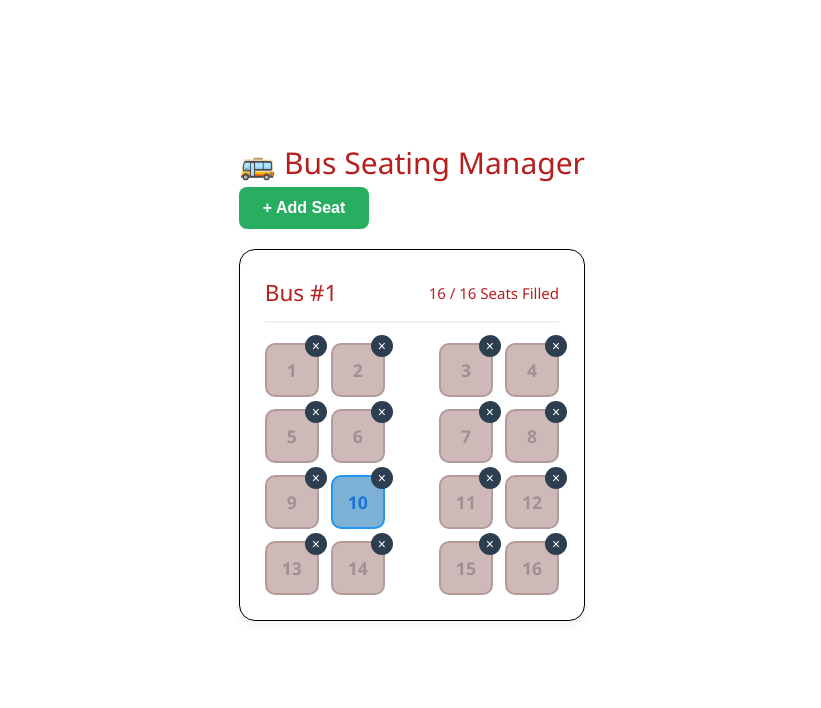
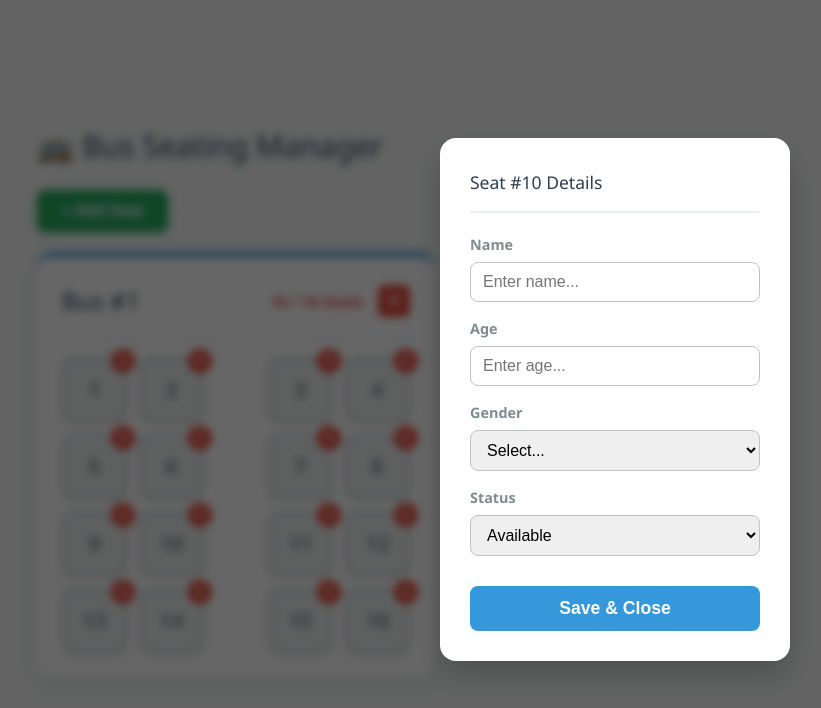
Before and after one commit to Keith0722/herewego, a Vue app: page / in a window 1280 px wide. Both pictures are taken after a click on the element "10". Shown: the top 708 px of the page, without its empty margins (25-846 px from the left). Built offline with nearby package versions, Linux system fonts and the light colour scheme.

Commit message:
Newest update

```diff
--- a/src/App.vue
+++ b/src/App.vue
@@ -4,22 +4,71 @@
 
     <button @click="addSeat" class="add-btn">+ Add Seat</button>
 
+    <div class="buses-wrapper">
       <div v-for="(bus, busIndex) in buses" :key="busIndex" class="bus-section">
         <div class="bus-header">
           <h2>Bus #{{ busIndex + 1 }}</h2>
-        <span>{{ bus.length }} / 16 Seats Filled</span>
+          <div class="bus-meta">
+            <span :style="{ color: bus.length === 16 ? '#e74c3c' : '#27ae60', fontWeight: 'bold' }">
+              {{ bus.length }} / 16 Seats
+            </span>
+            <button @click="removeBus(busIndex)" class="delete-bus-btn" title="Delete Bus">×</button>
+          </div>
         </div>
 
         <div class="bus-grid">
           <div v-for="seat in bus" :key="seat.id" class="seat-card">
             <div
               :class="['seat-square', 'status-' + seat.status]"
-            @click="toggleStatus(seat)"
+              @click="openModal(seat)"
             >
               {{ seat.number }}
             </div>
-          <button @click="removeSeat(busIndex, seat.id)" class="delete-btn">×</button>
+            <button class="delete-btn" @click="removeSeat(busIndex, seat.id)">×</button>
           </div>
+        </div>
+      </div>
+    </div>
+
+    <div v-if="activeSeat" class="modal-overlay" @click.self="closeModal">
+      <div class="modal-content">
+        <h3>Seat #{{ activeSeat.number }} Details</h3>
+
+        <div class="form-group">
+          <label>Name</label>
+          <input type="text" v-model="activeSeat.passengerName" placeholder="Enter name..." />
+        </div>
+
+        <div class="form-group">
+          <label>Age</label>
+          <input
+            type="number"
+            v-model="activeSeat.passengerAge"
+            min="0"
+            @input="activeSeat.passengerAge = activeSeat.passengerAge < 0 ? 0 : activeSeat.passengerAge"
+            placeholder="Enter age..."/>
+        </div>
+
+        <div class="form-group">
+          <label>Gender</label>
+          <select v-model="activeSeat.passengerGender">
+            <option value="" disabled>Select...</option>
+            <option value="Male">Male</option>
+            <option value="Female">Female</option>
+            <option value="Other">Other</option>
+          </select>
+        </div>
+
+       <div class="form-group">
+          <label>Status</label>
+          <select v-model="activeSeat.status">
+            <option :value="0">Available</option>
+            <option :value="2">Booked</option>
+            <option :value="3">Unavailable</option>
+          </select>
+        </div>
+
+        <button @click="closeModal" class="save-btn">Save & Close</button>
       </div>
     </div>
   </div>
@@ -29,5 +78,5 @@
 import { useBusBooking } from './useBusBooking';
 import './style.css';
 
-const { buses, toggleStatus, addSeat, removeSeat } = useBusBooking();
+const { buses, addSeat, removeSeat, removeBus, activeSeat, openModal, closeModal } = useBusBooking();
 </script>
--- a/src/style.css
+++ b/src/style.css
@@ -1,19 +1,37 @@
+body {
+  background-color: #f4f7f6;
+  margin: 0;
+}
 
 .app-container {
   font-family: 'Segoe UI', Tahoma, Geneva, Verdana, sans-serif;
   padding: 30px;
-  max-width: 900px;
+  max-width: 1200px;
   margin: auto;
-  color: #b71e1e;
+  color: #2c3e50;
+}
+
+h1 {
+  color: #34495e;
+  margin-bottom: 20px;
+}
+
+
+.buses-wrapper {
+  display: grid;
+
+  grid-template-columns: repeat(3, 1fr);
+  gap: 25px;
+  margin-top: 20px;
+  align-items: start;
 }
 
 .bus-section {
   background: #ffffff;
-  border: 1px solid #000000;
   border-radius: 16px;
   padding: 25px;
-  margin-bottom: 40px;
-  box-shadow: 0 4px 12px rgba(0,0,0,0.05);
+  box-shadow: 0 8px 20px rgba(0, 0, 0, 0.08);
+  border-top: 5px solid #3498db;
 }
 
 .bus-header {
@@ -21,70 +39,58 @@
   justify-content: space-between;
   align-items: center;
   margin-bottom: 20px;
-  border-bottom: 2px solid #f0f0f0;
-  padding-bottom: 10px;
+  border-bottom: 2px solid #ecf0f1;
+  padding-bottom: 15px;
+}
+
+.bus-header h2 {
+  margin: 0;
+  font-size: 1.5rem;
+}
+
+.bus-meta {
+  display: flex;
+  align-items: center;
+  gap: 15px;
 }
 
 
 .bus-grid {
   display: grid;
-  /* 2 seats | 30px Aisle | 2 seats */
-  grid-template-columns: repeat(2, 1fr) 30px repeat(2, 1fr);
+  grid-template-columns: 1fr 1fr 40px 1fr 1fr; /* 40px Aisle */
   gap: 12px;
   align-items: center;
 }
 
-/* This pushes the 3rd seat of every row to the 4th column,
-   leaving the 3rd column empty for the aisle */
+.seat-card { position: relative; }
+.seat-card:nth-child(4n-3) { grid-column: 1; }
+.seat-card:nth-child(4n-2) { grid-column: 2; }
 .seat-card:nth-child(4n-1) { grid-column: 4; }
-.seat-card:nth-child(4n) { grid-column: 5; }
-
-/* Individual Seat Styling */
-.seat-card {
-  position: relative;
-}
+.seat-card:nth-child(4n)   { grid-column: 5; }
 
 .seat-square {
   aspect-ratio: 1;
+  min-height: 65px;
   display: flex;
   align-items: center;
   justify-content: center;
-  border-radius: 10px;
+  border-radius: 12px;
   cursor: pointer;
-  font-weight: 600;
-  font-size: 1.1rem;
-  transition: transform 0.1s, background-color 0.2s;
-  border: 2px solid transparent;
+  font-weight: bold;
+  font-size: 1.3rem;
+  transition: all 0.2s ease;
+  box-shadow: 0 4px 6px rgba(0,0,0,0.05);
 }
 
 .seat-square:hover {
-  transform: scale(1.05);
+  transform: translateY(-3px) scale(1.05);
+  box-shadow: 0 6px 12px rgba(0,0,0,0.1);
 }
 
 
-.status-0 { background: rgb(206, 184, 184); border-color: rgb(179, 155, 155); color:  rgb(159, 145, 145); } /* Empty */
-.status-1 { background: #7cb0d5; border-color: #2196f3; color: #1976d2; } /* Selected */
-.status-2 { background: #d46c7b; border-color: #f44336; color: #c62828; } /* Booked */
-.status-3 { background: #292828; border-color: #312f2f; color: #302c2c; } /* Unavailable */
-
-/* Buttons */
-.delete-btn {
-  position: absolute;
-  top: -8px;
-  right: -8px;
-  background: #2c3e50;
-  color: white;
-  border: none;
-  border-radius: 50%;
-  width: 22px;
-  height: 22px;
-  cursor: pointer;
-  display: flex;
-  align-items: center;
-  justify-content: center;
-  font-size: 14px;
-  z-index: 2;
-}
+.status-0 { background: #ecf0f1; color: #7f8c8d; border: 2px solid #bdc3c7; } /* Available */
+.status-2 { background: #e74c3c; color: #ffffff; border: 2px solid #c0392b; } /* Booked */
+.status-3 { background: #34495e; color: #ecf0f1; border: 2px solid #2c3e50; } /* Unavailable */
 
 .add-btn {
   background: #27ae60;
@@ -95,8 +101,137 @@
   font-size: 1rem;
   font-weight: bold;
   cursor: pointer;
-  margin-bottom: 20px;
-  transition: background 0.3s;
+  box-shadow: 0 4px 6px rgba(39, 174, 96, 0.2);
+  transition: all 0.2s;
 }
 
-.add-btn:hover { background: #219150; }
+.add-btn:hover {
+  background: #219150;
+  transform: translateY(-2px);
+}
+
+.delete-btn {
+  position: absolute;
+  top: -8px;
+  right: -8px;
+  background: #e74c3c;
+  color: white;
+  border: none;
+  border-radius: 50%;
+  width: 24px;
+  height: 24px;
+  cursor: pointer;
+  display: flex;
+  align-items: center;
+  justify-content: center;
+  font-size: 16px;
+  font-weight: bold;
+  z-index: 2;
+  transition: transform 0.2s;
+}
+
+.delete-btn:hover { transform: scale(1.15); background: #c0392b; }
+
+.delete-bus-btn {
+  background: #e74c3c;
+  color: white;
+  border: none;
+  border-radius: 6px;
+  width: 32px;
+  height: 32px;
+  cursor: pointer;
+  font-size: 20px;
+  font-weight: bold;
+  transition: all 0.2s;
+}
+
+.delete-bus-btn:hover { background: #c0392b; transform: scale(1.1); }
+
+
+.modal-overlay {
+  position: fixed;
+  top: 0; left: 0; width: 100vw; height: 100vh;
+  background: rgba(0, 0, 0, 0.6);
+  backdrop-filter: blur(4px);
+  display: flex;
+  align-items: center;
+  justify-content: center;
+  z-index: 1000;
+}
+
+.modal-content {
+  background: white;
+  padding: 30px;
+  border-radius: 16px;
+  width: 90%;
+  max-width: 350px;
+  box-shadow: 0 15px 30px rgba(0,0,0,0.2);
+  animation: popIn 0.3s cubic-bezier(0.175, 0.885, 0.32, 1.275) forwards;
+}
+
+.modal-content h3 {
+  margin-top: 0;
+  color: #2c3e50;
+  border-bottom: 2px solid #ecf0f1;
+  padding-bottom: 15px;
+  margin-bottom: 20px;
+}
+
+.form-group {
+  margin-bottom: 15px;
+  display: flex;
+  flex-direction: column;
+}
+
+.form-group label {
+  font-weight: 600;
+  font-size: 0.9rem;
+  margin-bottom: 6px;
+  color: #7f8c8d;
+}
+
+.form-group input,
+.form-group select {
+  padding: 10px 12px;
+  border: 1px solid #bdc3c7;
+  border-radius: 8px;
+  font-size: 1rem;
+  transition: border-color 0.2s;
+}
+
+.form-group input:focus,
+.form-group select:focus {
+  outline: none;
+  border-color: #3498db;
+  box-shadow: 0 0 0 3px rgba(52, 152, 219, 0.2);
+}
+
+.save-btn {
+  width: 100%;
+  background: #3498db;
+  color: white;
+  border: none;
+  padding: 12px;
+  border-radius: 8px;
+  font-size: 1.1rem;
+  font-weight: bold;
+  cursor: pointer;
+  margin-top: 15px;
+  transition: background 0.2s;
+}
+
+.save-btn:hover { background: #2980b9; }
+
+@keyframes popIn {
+  from { opacity: 0; transform: scale(0.9); }
+  to { opacity: 1; transform: scale(1); }
+}
+
+
+@media (max-width: 1050px) {
+  .buses-wrapper { grid-template-columns: repeat(2, 1fr); }
+}
+
+@media (max-width: 700px) {
+  .buses-wrapper { grid-template-columns: 1fr; }
+}
--- a/src/useBusBooking.js
+++ b/src/useBusBooking.js
@@ -3,28 +3,40 @@ import { ref } from 'vue';
 export function useBusBooking() {
   const MAX_PER_BUS = 16;
 
+
+  const activeSeat = ref(null);
+
   const buses = ref([
     Array.from({ length: MAX_PER_BUS }, (_, i) => ({
-      id: Date.now() + i,
+      id: crypto.randomUUID(),
       number: i + 1,
-      status: 0
+      status: 0,
+      passengerName: '',
+      passengerAge: '',
+      passengerGender: ''
     }))
   ]);
 
   const addSeat = () => {
-    const lastBus = buses.value[buses.value.length - 1];
+    const availableBus = buses.value.find(bus => bus.length < MAX_PER_BUS);
 
-    if (lastBus.length < MAX_PER_BUS) {
-      lastBus.push({
-        id: Date.now(),
-        number: lastBus.length + 1,
-        status: 0
+    if (availableBus) {
+      availableBus.push({
+        id: crypto.randomUUID(),
+        number: availableBus.length + 1,
+        status: 0,
+        passengerName: '',
+        passengerAge: '',
+        passengerGender: ''
       });
     } else {
       buses.value.push([{
-        id: Date.now(),
+        id: crypto.randomUUID(),
         number: 1,
-        status: 0
+        status: 0,
+        passengerName: '',
+        passengerAge: '',
+        passengerGender: ''
       }]);
     }
   };
@@ -32,7 +44,6 @@ export function useBusBooking() {
   const removeSeat = (busIndex, seatId) => {
     buses.value[busIndex] = buses.value[busIndex].filter(s => s.id !== seatId);
 
-    // Auto Re-index the numbers for this specific bus
     buses.value[busIndex].forEach((seat, index) => {
       seat.number = index + 1;
     });
@@ -42,9 +53,19 @@ export function useBusBooking() {
     }
   };
 
-  const toggleStatus = (seat) => {
-    seat.status = (seat.status + 1) % 4;
+  const removeBus = (busIndex) => {
+    buses.value.splice(busIndex, 1);
   };
 
-  return { buses, toggleStatus, addSeat, removeSeat };
+
+  const openModal = (seat) => {
+    activeSeat.value = seat;
+  };
+
+  const closeModal = () => {
+    activeSeat.value = null;
+  };
+
+
+  return { buses, addSeat, removeSeat, removeBus, activeSeat, openModal, closeModal };
 }
```
Lines whose indentation alone changed are shown as unchanged.
